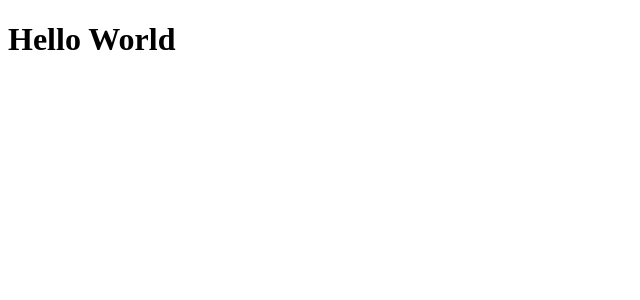
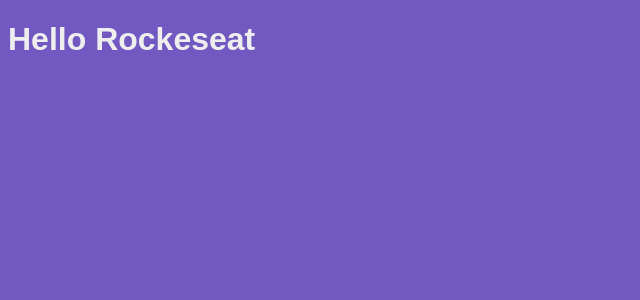
Before and after one commit to vitalves/react-estrutura, a React app: page / in a window 1280 px wide. Shown: the top 300 px of the page, without its empty margins (0-640 px from the left). Built offline with nearby package versions, Linux system fonts and the light colour scheme.

Commit message:
Importando CSS

```diff
--- a/package.json
+++ b/package.json
@@ -14,6 +14,8 @@
     "@babel/preset-env": "^7.6.0",
     "@babel/preset-react": "^7.0.0",
     "babel-loader": "^8.0.6",
+    "css-loader": "^3.2.0",
+    "style-loader": "^1.0.0",
     "webpack": "^4.40.2",
     "webpack-cli": "^3.3.9",
     "webpack-dev-server": "^3.8.1"
--- /dev/null
+++ b/src/App.css
@@ -0,0 +1,5 @@
+body{
+  background: #7159C1;
+  color: #EEE;
+  font-family: Arial, Helvetica, sans-serif;
+}
--- a/src/App.js
+++ b/src/App.js
@@ -1,8 +1,11 @@
 import React from 'react';
 // sempre que a sintax JSX for utilizada o React precsa ser importado:
 
+// css
+import './App.css'
+
 function App() {
-  return <h1>Hello World</h1>
+  return <h1>Hello Rockeseat</h1>
 }
 
 export default App;
--- a/webpack.config.js
+++ b/webpack.config.js
@@ -23,6 +23,13 @@
         use: {
           loader: 'babel-loader', // babel-loader -D
         }
+      },
+      {
+        test: /\.css$/,
+        use: [
+          { loader: 'style-loader' }, // importa arquivo css
+          { loader: 'css-loader' }, // possibilita import dentro do css
+        ]
       }
     ]
   }
```
Also changed, not shown: 1 other file (tests, documents, lock files or other folders).
